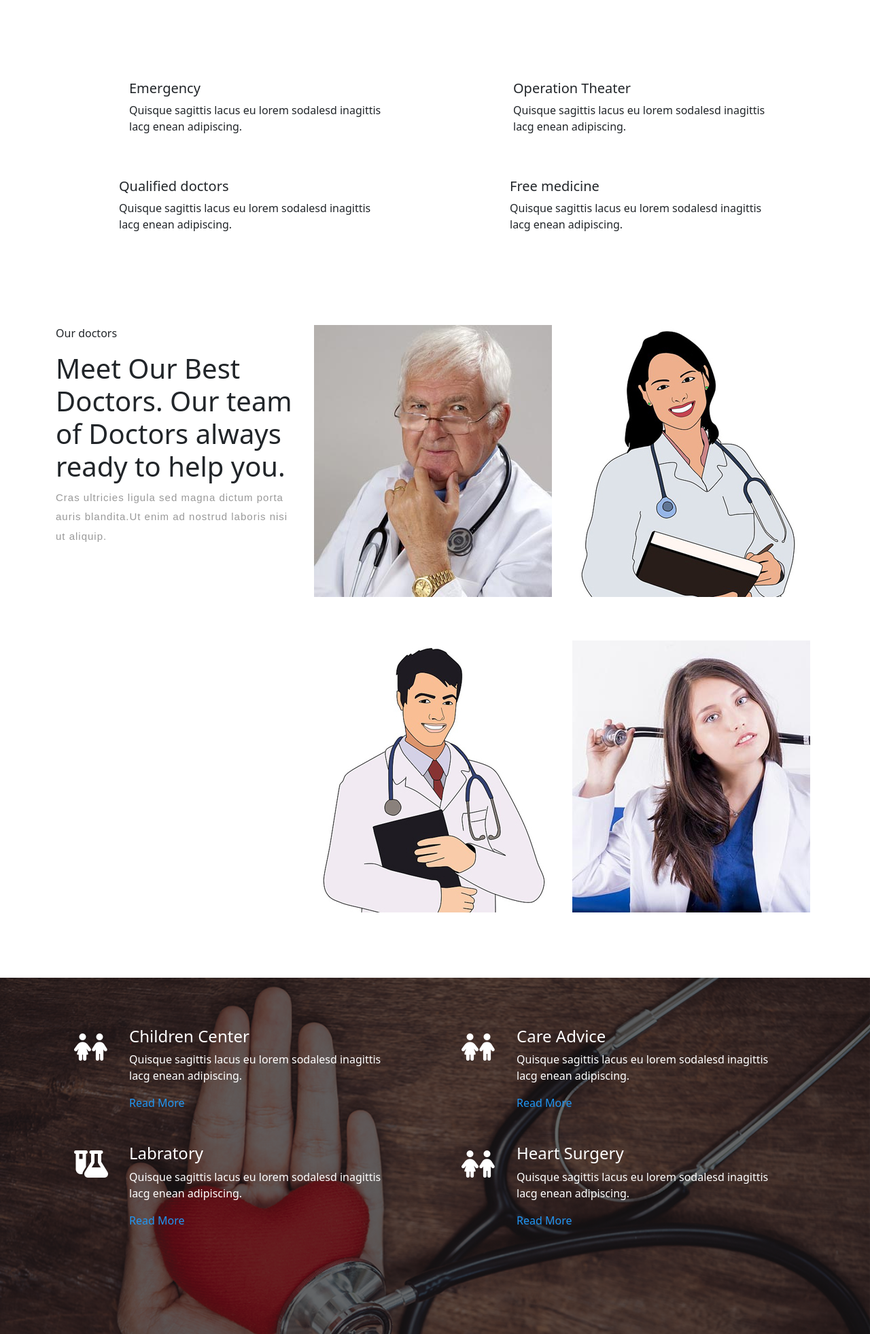
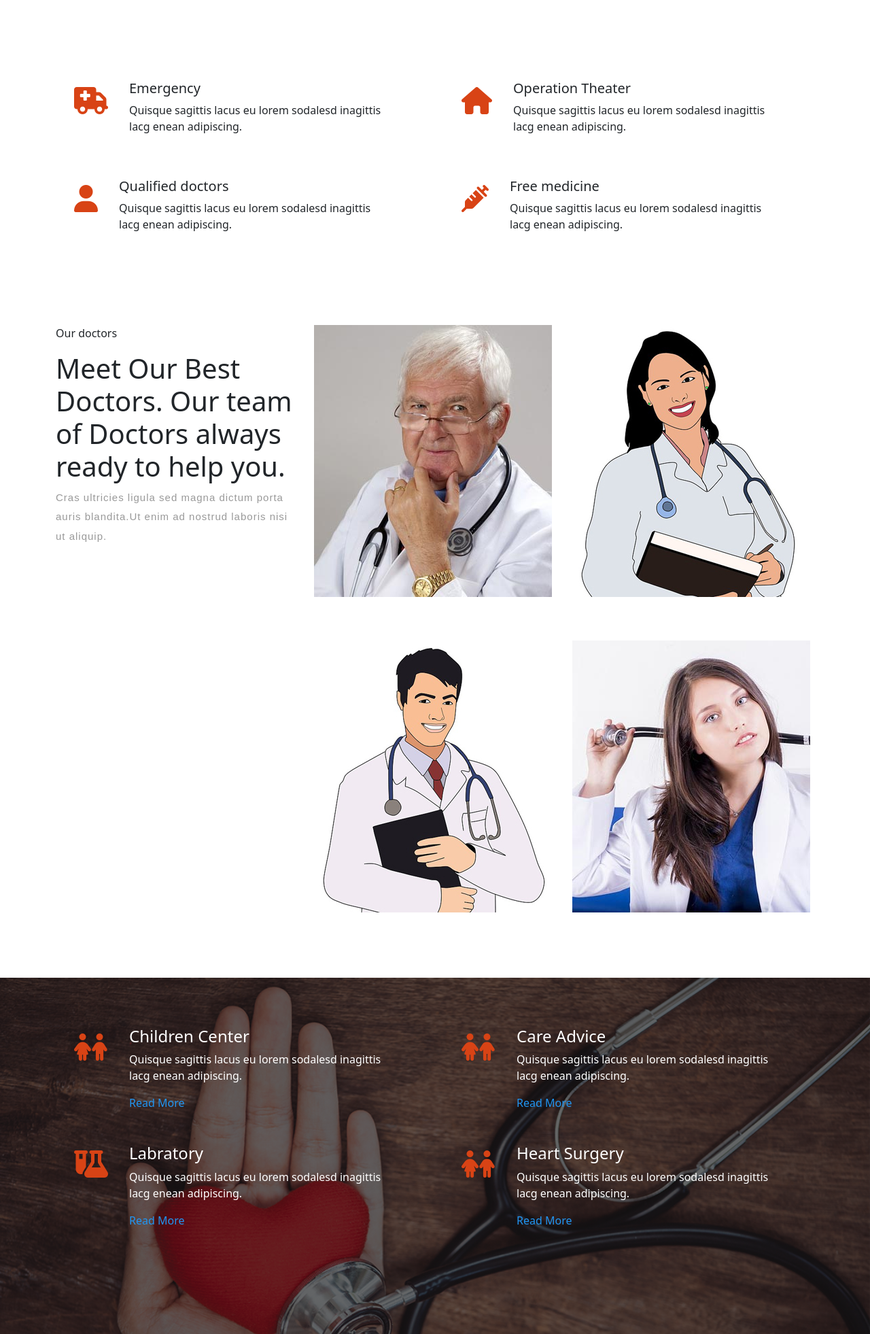
Before and after one commit to mstrinkyakter/patient-management, a plain HTML site: page index.html in a window 1280 px wide. Shown: the part 2255-4217 px from the top of the page at 68% size. Drawn offline with nearby package versions, Linux system fonts and the light colour scheme.

Commit message:
some problem solving

```diff
--- a/index.html
+++ b/index.html
@@ -226,7 +226,7 @@
              </div>
              <div class="col-lg-3 col-sm-6 gray ">
               <div class="row-6 bg-light my-4 py-lg-2 px-2">hourly preference</div>
-              <div class="row-6 clr my-4 py-2 px-2 text-center text-white">send message</div>
+              <div class="row-6 my-4 py-2 px-2 text-center text-white" style="background-color:#d84315;">send message</div>
              </div>
           </div>
         </div>
@@ -236,7 +236,7 @@
           <div class="row row-cols-2 ">
             <div class="col py-lg-4 px-4">
              <div class="d-lg-flex gap-3 ">
-              <div class="icon clr">
+              <div class="icon clr2">
                 <i class="fa-solid fa-truck-medical"></i>
               </div>
               <div>
@@ -247,7 +247,7 @@
             </div>
             <div class="col py-lg-4 px-4">
               <div class="d-lg-flex gap-3">
-                <div class="icon clr">
+                <div class="icon clr2">
                   <i class="fa-sharp fa-solid fa-house"></i>
                 </div>
                 <div>
@@ -258,7 +258,7 @@
             </div>
             <div class="col py-lg-4 px-4">
               <div class="d-lg-flex gap-3 b">
-              <div class="icon clr">
+              <div class="icon clr2">
                 <i class="fa-solid fa-user"></i>
               </div>
               <div>
@@ -268,7 +268,7 @@
              </div></div>
             <div class="col py-lg-4 px-4">
               <div class="d-lg-flex gap-lg-3 ">
-              <div class="icon clr">
+              <div class="icon clr2">
                 <i class="fa-sharp fa-solid fa-syringe"></i>
               </div>
               <div>
@@ -312,7 +312,7 @@
             <div class="row row-cols-2 ">
               <div class="col py-lg-4 px-4">
                <div class="d-lg-flex gap-3 ">
-                <div class="icon clr">
+                <div class="icon clr2">
                   <i class="fa-solid fa-children"></i>
                 </div>
                 <div>
@@ -324,7 +324,7 @@
               </div>
               <div class="col py-lg-4 px-4">
                 <div class="d-lg-flex gap-3">
-                  <div class="icon clr">
+                  <div class="icon clr2">
                     <i class="fa-solid fa-children"></i>
                   </div>
                   <div>
@@ -336,7 +336,7 @@
               </div>
               <div class="col py-lg-4 px-4">
                 <div class="d-lg-flex gap-3 b">
-                <div class="icon clr">
+                <div class="icon clr2">
                   <i class="fa-solid fa-flask-vial"></i>
                 </div>
                 <div>
@@ -347,7 +347,7 @@
                </div></div>
               <div class="col py-lg-4 px-4">
                 <div class="d-lg-flex gap-3 ">
-                <div class="icon clr">
+                <div class="icon clr2">
                   <i class="fa-solid fa-children"></i>
                 </div>
                 <div>
--- a/style.css
+++ b/style.css
@@ -47,7 +47,7 @@ nav{
    color:aliceblue;
 }
 .clr{
-    background-color: transparent;
+    background-color:transparent;
 
 }
 
@@ -173,7 +173,7 @@ border: 2px solid lightblue;
         margin-bottom: 0px;
     }
     .img5{
-        height: 80vh;
+        height: 95vh;
     }
     .img6{
         height: 75vh;
```
